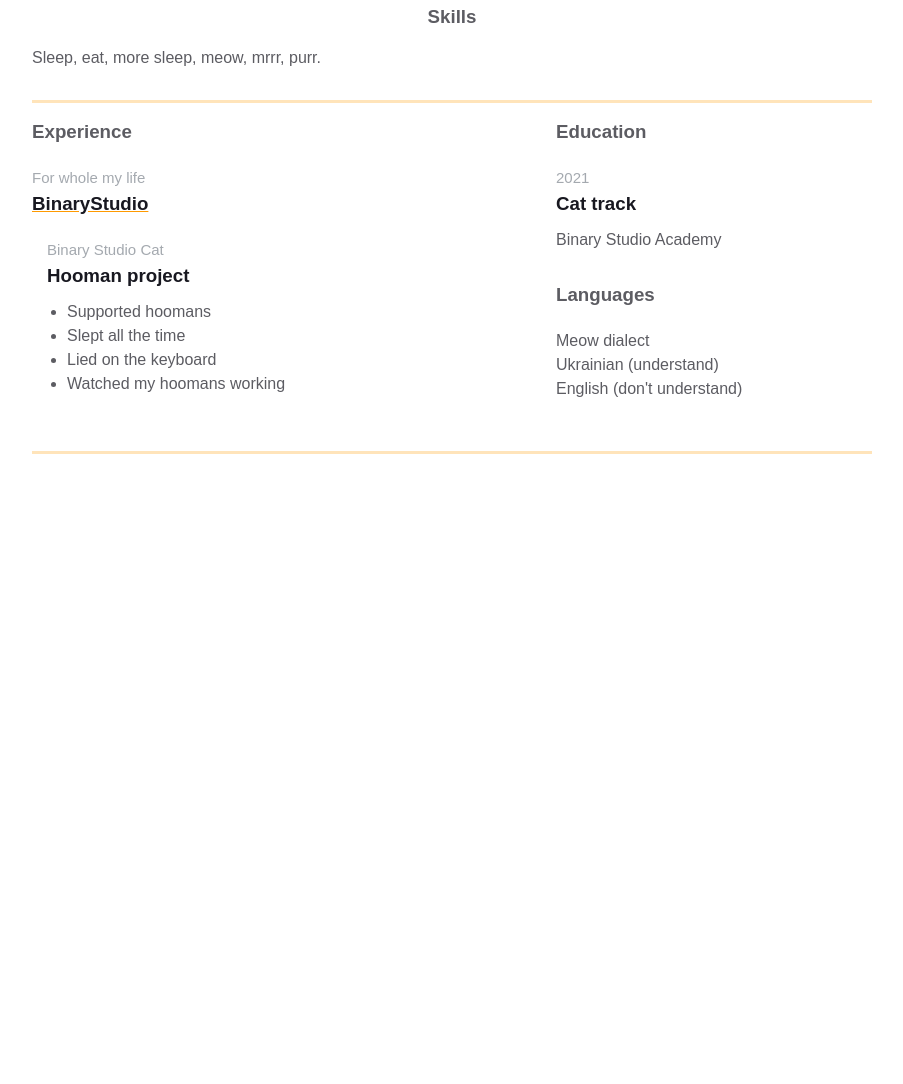
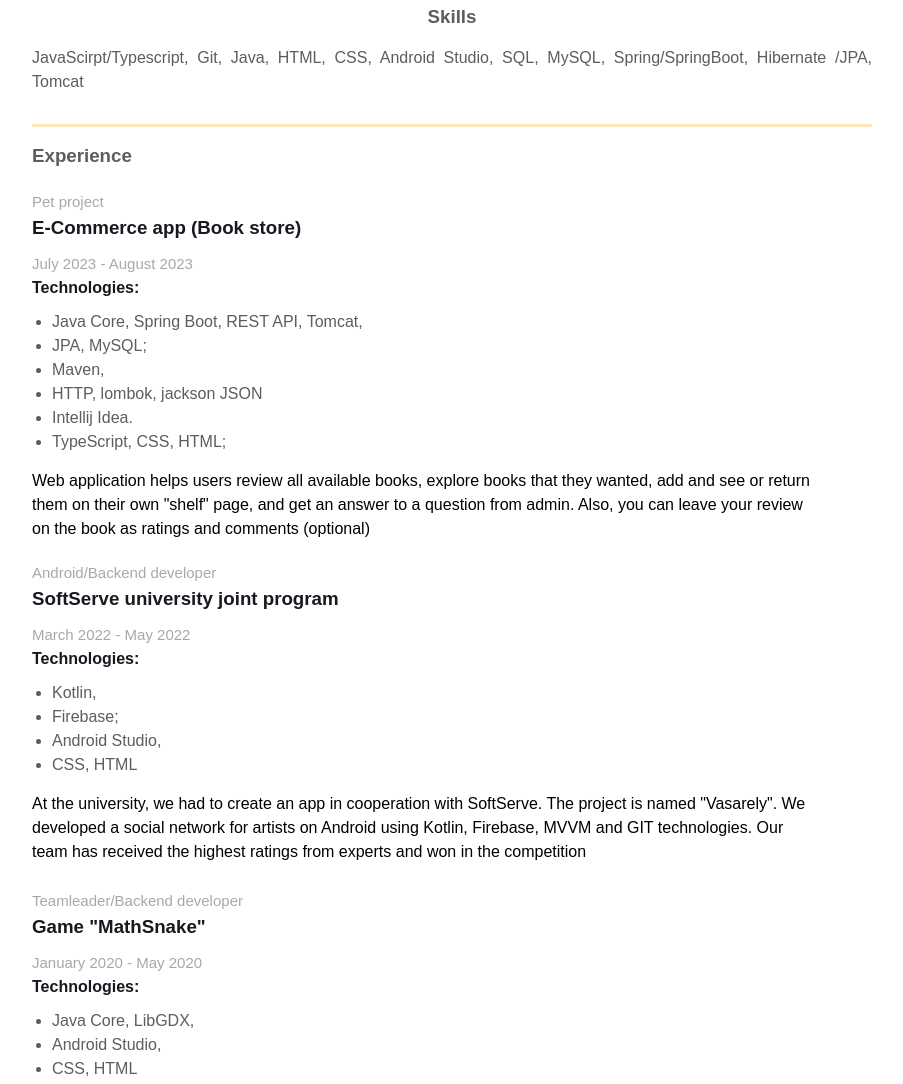
Before and after one commit to VERONlKA/homepage, a plain HTML site: page index.html in a window 1280 px wide. Shown: the part 574-1658 px from the top of the page, without its empty margins (188-1091 px from the left). Before the commit the page ends 1043 px from the top, so only its background shows below. Drawn offline with Linux system fonts and the light colour scheme.

Commit message:
Change skills, education and additional information

```diff
--- a/index.html
+++ b/index.html
@@ -12,7 +12,7 @@
           <div class="container">
             <div class="resume__block">
               <h1 class="contact-info__header">Veronika Luhovska</h1>
-              <h3 class="contact-info__sub-header">Senior Cofee Lover</h3>
+              <h3 class="contact-info__sub-header">Senior Coffee Lover</h3>
 
               <div class="contact_info_container fh">
                 <div class="contact-info__block">
@@ -173,7 +173,15 @@
               <div class="skills">
                 <h3 class="skills__header">Skills</h3>
                 <p class="skills__text">
-                  Sleep, eat, more sleep, meow, mrrr, purr.
+                    JavaScirpt/Typescript,
+                    Git,
+                    Java,
+                    HTML, CSS,
+                    Android Studio,
+                    SQL, MySQL,
+                    Spring/SpringBoot,
+                    Hibernate /JPA,
+                    Tomcat
                 </p>
               </div>
             </div>
@@ -187,25 +195,60 @@
                     <div class="experiences__company">
                       <div class="experiences__company-header">
                         <span class="experiences__company-header-durability"
-                          >For whole my life</span
+                          >Pet project</span
                         >
-                        <h3 class="experiences__company-header-name">BinaryStudio</h3>
+                        <h3 class="experiences__company-project-name">E-Commerce  app (Book store)</h3>
+                        <span class="experiences__company-project-role"
+                          >July 2023 - August 2023 </span>
+                          <h4 class="experiences__company-project-name">Technologies:</h4>
+                        <ul class="experiences__company-project-responsibilities">
+                            <li>Java Core, Spring Boot, REST API, Tomcat,</li>
+                            <li>JPA, MySQL;</li>
+                            <li>Maven,</li>
+                            <li>HTTP, lombok, jackson JSON</li>
+                            <li>Intellij Idea.</li>
+                            <li>TypeScript, CSS, HTML;</li>
+                          </ul>
+                          <span class="experiences__company-project-description">Web application helps users review all available books, explore books that they wanted, add and see or return them on their own "shelf" page, and get an answer to a question from admin. Also, you can leave your review on the book as ratings and comments (optional)</span>
                       </div>
 
                       <div class="experiences__company-project">
+                        <span class="experiences__company-header-durability"
+                          >Android/Backend developer</span
+                        >
+                        <h3 class="experiences__company-project-name">SoftServe university joint program</h3>
                         <span class="experiences__company-project-role"
-                          >Binary Studio Cat</span
+                          >March 2022 - May 2022 </span>
+                          <h4 class="experiences__company-project-name">Technologies:</h4>
+                        <ul class="experiences__company-project-responsibilities">
+                            <li>Kotlin,</li>
+                            <li>Firebase;</li>
+                            <li>Android Studio,</li>
+                            <li>CSS, HTML</li>
+                          </ul>
+                          <span class="experiences__company-project-description">At the university, we had to create an app in cooperation with SoftServe. The project is named "Vasarely". We developed a social network for artists on Android using Kotlin, Firebase, MVVM and GIT technologies. Our team has received the highest ratings from experts and won in the competition</span>
+
+                      </div>
+                    </div>
+                    <div class="experiences__company-project">
+                        <span class="experiences__company-header-durability"
+                          >Teamleader/Backend developer</span
                         >
-                        <h3 class="experiences__company-project-name">Hooman project</h3>
+                        <h3 class="experiences__company-project-name">Game "MathSnake"</h3>
+                        <span class="experiences__company-project-role"
+                          >January 2020 - May 2020</span>
+                          <h4 class="experiences__company-project-name">Technologies:</h4>
                         <ul class="experiences__company-project-responsibilities">
-                          <li>Supported hoomans</li>
-                          <li>Slept all the time</li>
-                          <li>Lied on the keyboard</li>
-                          <li>Watched my hoomans working</li>
-                        </ul>
+                            <li>Java Core, LibGDX,</li>
+                            <li>Android Studio,</li>
+                            <li>CSS, HTML</li>
+                          </ul>
+                          <span class="experiences__company-project-description">MathSnake" is an opportunity for children that will help them learn to perform mathematical calculations in an easy and interesting way. A combination of the old well-known "Snake" and an educating game. It was developed during the course "Android Application Programming" (Samsung It-school) using Java.</span>
+
                       </div>
                     </div>
                 </div>
+            </div>
 
                 <div class="additional-info fv">
                     <div class="additional-info fv">
@@ -213,25 +256,68 @@
                           <h3 class="additional-info__education-header">Education</h3>
                           <div class="additional-info__education-university">
                             <span class="additional-info__education-university-durability"
-                              >2021</span
+                              >2021 - 2025</span
                             >
                             <h3 class="additional-info__education-university-speciality">
-                              Cat track
+                                COMPUTER SCIENCE BACHELOR DEGREE
                             </h3>
                             <p class="additional-info__education-university-name">
-                              Binary Studio Academy
+                                Ivan Franko National University of Lviv
+                            </p>
+                          </div>
+                          <div class="additional-info__education-university">
+                            <span class="additional-info__education-university-durability"
+                              >2023</span
+                            >
+                            <h3 class="additional-info__education-university-speciality">
+                                Full Stack: React and Java Spring Boot
+                            </h3>
+                            <p class="additional-info__education-university-name">
+                                Udemy
+                            </p>
+                          </div>
+                          <div class="additional-info__education-university">
+                            <span class="additional-info__education-university-durability"
+                              >2022</span
+                            >
+                            <h3 class="additional-info__education-university-speciality">
+                                SQL Course
+                            </h3>
+                            <p class="additional-info__education-university-name">
+                                Sololearn
+                            </p>
+                          </div>
+                          <div class="additional-info__education-university">
+                            <span class="additional-info__education-university-durability"
+                              >2023 </span
+                            >
+                            <h3 class="additional-info__education-university-speciality">
+                                Spring for beginners
+                            </h3>
+                            <p class="additional-info__education-university-name">
+                                Udemy
+                            </p>
+                          </div>
+                          <div class="additional-info__education-university">
+                            <span class="additional-info__education-university-durability"
+                              >2019 - 2020</span
+                            >
+                            <h3 class="additional-info__education-university-speciality">
+                                ANDROID APPLICATION PROGRAMMING
+                            </h3>
+                            <p class="additional-info__education-university-name">
+                                Samsung IT-school
                             </p>
                           </div>
                         </div>
 
                         <div class="additional-info__languages">
                           <h3 class="additional-info__languages-header">Languages</h3>
-                          <p class="additional-info__languages-item">Meow dialect</p>
                           <p class="additional-info__languages-item">
-                            Ukrainian (understand)
+                            Ukrainian (native)
                           </p>
                           <p class="additional-info__languages-item">
-                            English (don't understand)
+                            English (B2)
                           </p>
                         </div>
                       </div>
--- a/style.css
+++ b/style.css
@@ -195,9 +195,14 @@
     margin-bottom: 20px;
   }
 
+  .experiences__company-project-description {
+    text-align: left;
+
+  }
+
   .experiences__company-project {
-    margin-left: 15px;
     margin-bottom: 25px;
+    margin-top: 20px;
   }
 
   .experiences__company-project-role {
@@ -216,6 +221,7 @@
   .experiences__company-project-responsibilities {
     color: var(--secondary-text-color);
     padding-left: 20px;
+    margin-bottom: 15px;
   }
 
   .additional-info {
```
